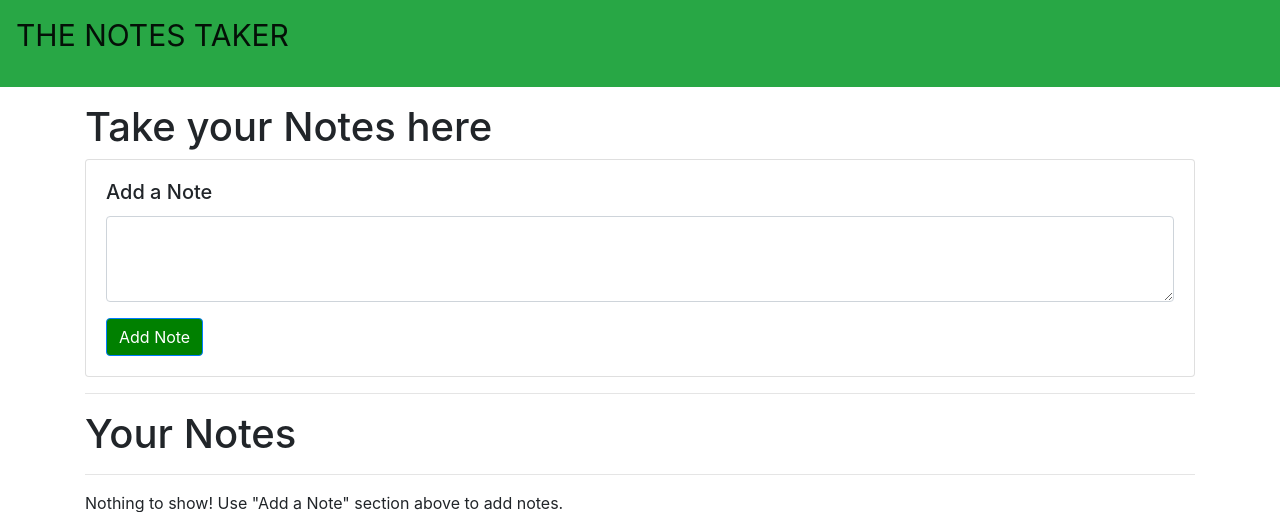
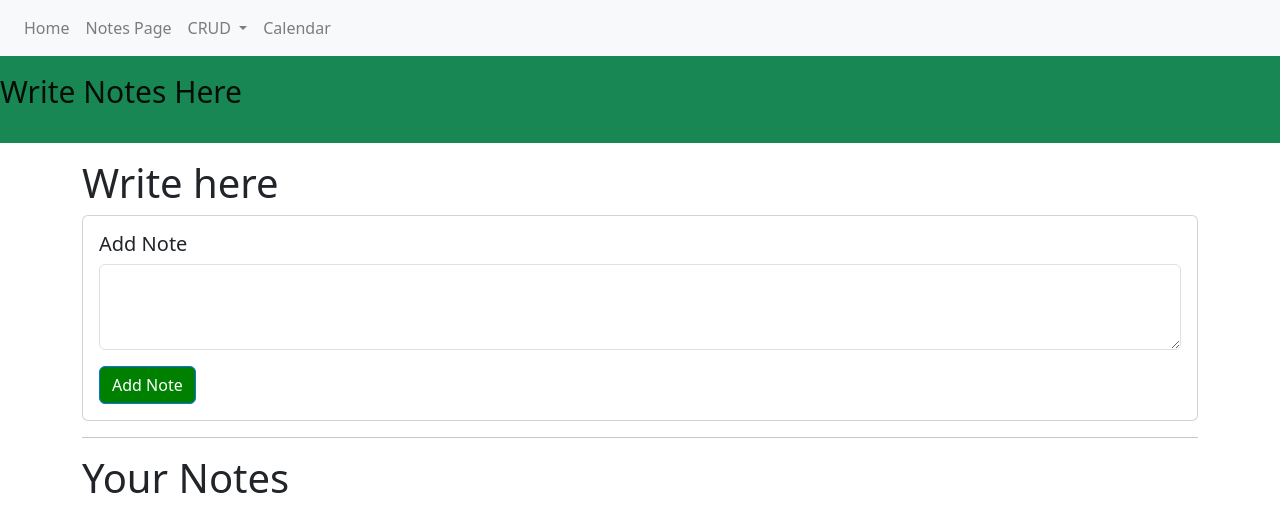
Before and after one commit to KoolKidKai/Siuuuu, a Flask app: page /notes in a window 1280 px wide. Shown: the top 512 px of the page. Run offline with Flask 2, Linux system fonts and the light colour scheme; some libraries are stand-ins or nearby versions.

Commit message:
update notes

```diff
--- a/templates/notes.html
+++ b/templates/notes.html
@@ -1,9 +1,10 @@
 <!DOCTYPE html>
+{% include "layouts/layout.html" %}
 <html lang="en">
 
 <head>
     <link rel="stylesheet" href=
-            "https://stackpath.bootstrapcdn.com/bootstrap/4.3.1/css/bootstrap.min.css"
+            "https://stackpath.bootstrapcdn.com/bootstrap/5.3.1/css/bootstrap.min.css"
           integrity=
                   "sha384-ggOyR0iXCbMQv3Xipma34MD+dH/1fQ784/j6cY/iJTQUOhcWr7x9JvoRxT2MZw1T"
           crossorigin="anonymous">
@@ -34,18 +35,18 @@
 				navbar-light bg-success">
     <a class="navbar-brand" href="#">
         <p style="font-size: 30px;">
-            THE NOTES TAKER
+            Write Notes Here
         </p>
 
     </a>
 </nav>
 
 <div class="container my-3">
-    <h1>Take your Notes here</h1>
+    <h1>Write here</h1>
     <div class="card">
         <div class="card-body">
             <h5 class="card-title">
-                Add a Note
+                Add Note
 
             </h5>
             <div class="form-group">
```
Also changed, not shown: 1 other file.
